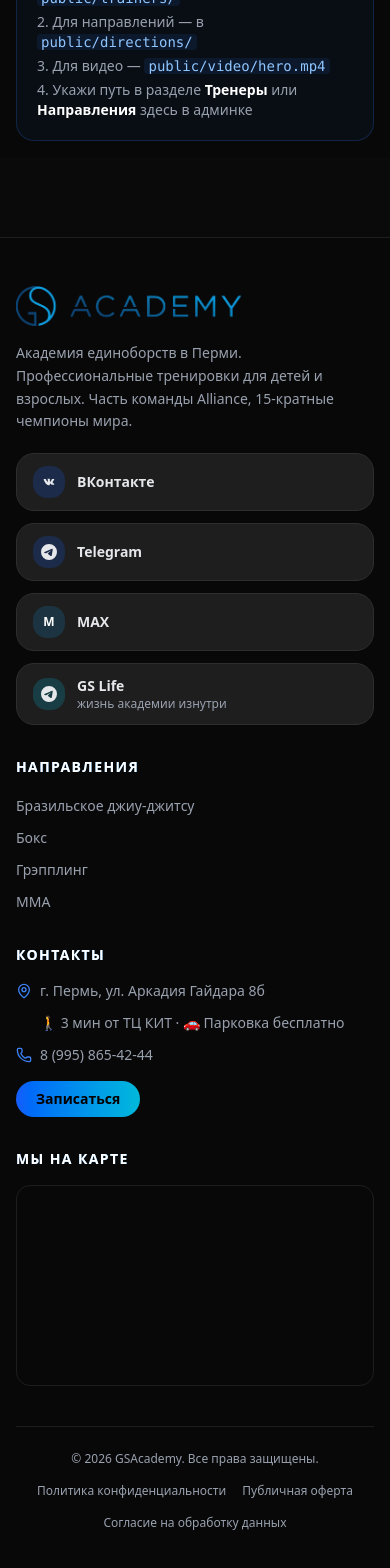
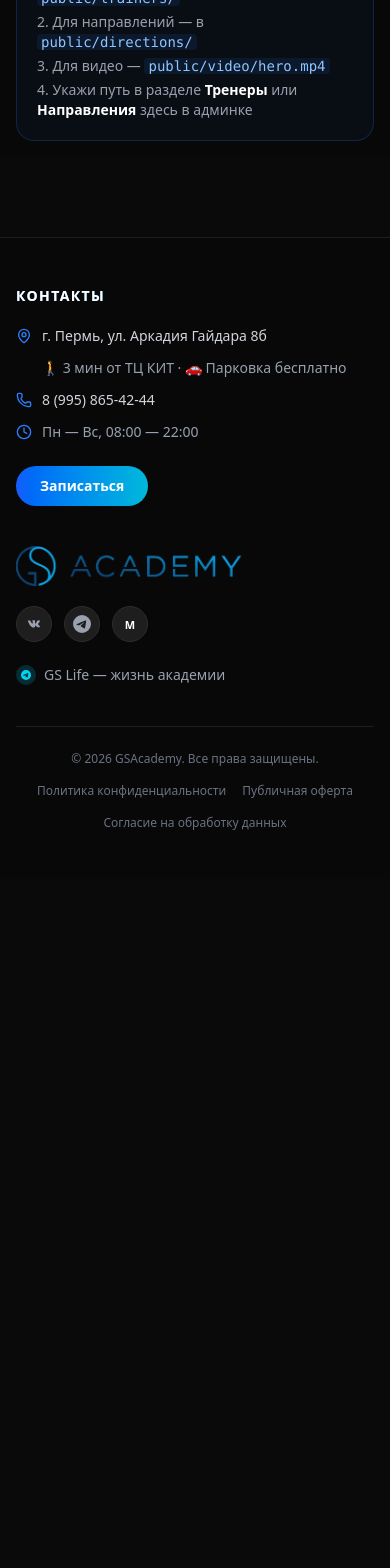
Before and after one commit to german9827387/bjj59-site, a Next.js app: page /admin in a window 390 px wide. Shown: the part 1210-2778 px from the top of the page. After the commit the page ends 2089 px from the top, so only its background shows below. Built offline with nearby package versions, Linux system fonts and the light colour scheme.

Commit message:
feat: редизайн футера, убрал записаться из MobileCTA, иконка M для MAX

```diff
--- a/components/Footer.tsx
+++ b/components/Footer.tsx
@@ -1,43 +1,34 @@
 "use client";
 import Link from "next/link";
 import Image from "next/image";
-import { MapPin, Phone } from "lucide-react";
-import { useRef, useEffect, useState } from "react";
+import { MapPin, Phone, Clock } from "lucide-react";
+import { useState } from "react";
 import LeadModal from "./LeadModal";
 
-function LazyFooterMap() {
-  const ref = useRef<HTMLDivElement>(null);
-  const [show, setShow] = useState(false);
-  useEffect(() => {
-    const el = ref.current;
-    if (!el) return;
-    const observer = new IntersectionObserver(
-      ([entry]) => { if (entry.isIntersecting) { setShow(true); observer.disconnect(); } },
-      { rootMargin: "200px" }
-    );
-    observer.observe(el);
-    return () => observer.disconnect();
-  }, []);
-  return (
-    <div ref={ref} className="rounded-xl overflow-hidden border border-[#1e1e1e] aspect-video">
-      {show ? (
-        <iframe
-          src="https://yandex.ru/map-widget/v1/?ll=56.29609%2C58.001796&z=17&pt=56.29609,58.001796,pm2rdm&l=map"
-          width="100%" height="100%" frameBorder="0" allowFullScreen
-          title="Карта GSAcademy" className="w-full h-full"
-        />
-      ) : (
-        <div className="w-full h-full bg-[#0d0d0d]" style={{ minHeight: "180px" }} />
-      )}
-    </div>
-  );
-}
-
-const directions = [
-  { label: "Бразильское джиу-джитсу", href: "/bjj" },
-  { label: "Бокс", href: "/boxing" },
-  { label: "Грэпплинг", href: "/grappling" },
-  { label: "ММА", href: "/mma" },
+const socials = [
+  {
+    label: "ВКонтакте",
+    href: "https://vk.com/bjjperm59",
+    icon: (
+      <svg width="18" height="18" viewBox="0 0 24 24" fill="currentColor">
+        <path d="M12.785 16.241s.288-.032.436-.194c.136-.148.132-.427.132-.427s-.02-1.304.576-1.496c.588-.188 1.341 1.26 2.14 1.816.605.421 1.064.329 1.064.329l2.137-.03s1.117-.071.587-.964c-.043-.073-.308-.661-1.588-1.87-1.34-1.264-1.16-1.059.453-3.246.983-1.332 1.376-2.145 1.253-2.493-.117-.332-.84-.244-.84-.244l-2.406.015s-.178-.025-.31.056c-.13.079-.212.262-.212.262s-.382 1.03-.89 1.907c-1.07 1.85-1.499 1.948-1.674 1.832-.407-.268-.305-1.075-.305-1.648 0-1.793.267-2.54-.521-2.733-.262-.065-.454-.107-1.123-.115-.858-.009-1.585.003-1.996.208-.274.138-.485.445-.356.462.16.02.521.099.713.364.248.341.239 1.107.239 1.107s.142 2.11-.333 2.372c-.327.179-.776-.187-1.739-1.865-.493-.859-.866-1.812-.866-1.812s-.07-.176-.198-.271c-.154-.115-.37-.151-.37-.151l-2.286.015s-.343.01-.469.161C3.94 8.176 4.043 8.5 4.043 8.5s1.793 4.261 3.821 6.408c1.861 1.972 3.977 1.841 3.977 1.841l.944-.012z"/>
+      </svg>
+    ),
+  },
+  {
+    label: "Telegram",
+    href: "https://t.me/GSAcademy59",
+    icon: (
+      <svg width="18" height="18" viewBox="0 0 24 24" fill="currentColor">
+        <path d="M11.944 0A12 12 0 0 0 0 12a12 12 0 0 0 12 12 12 12 0 0 0 12-12A12 12 0 0 0 12 0a12 12 0 0 0-.056 0zm4.962 7.224c.1-.002.321.023.465.14a.506.506 0 0 1 .171.325c.016.093.036.306.02.472-.18 1.898-.962 6.502-1.36 8.627-.168.9-.499 1.201-.82 1.23-.696.065-1.225-.46-1.9-.902-1.056-.693-1.653-1.124-2.678-1.8-1.185-.78-.417-1.21.258-1.91.177-.184 3.247-2.977 3.307-3.23.007-.032.014-.15-.056-.212s-.174-.041-.249-.024c-.106.024-1.793 1.14-5.061 3.345-.48.33-.913.49-1.302.48-.428-.008-1.252-.241-1.865-.44-.752-.245-1.349-.374-1.297-.789.027-.216.325-.437.893-.663 3.498-1.524 5.83-2.529 6.998-3.014 3.332-1.386 4.025-1.627 4.476-1.635z"/>
+      </svg>
+    ),
+  },
+  {
+    label: "MAX",
+    href: "https://max.ru/GSAcademy59",
+    icon: <span className="text-white font-bold text-[11px] leading-none">M</span>,
+  },
 ];
 
 const legalLinks = [
@@ -52,128 +43,80 @@ export default function Footer() {
     <>
     <footer id="contacts" className="bg-[#080808] border-t border-[#1e1e1e]">
       <div className="max-w-7xl mx-auto px-4 sm:px-6 lg:px-8 py-12 lg:py-16">
-        <div className="grid grid-cols-1 md:grid-cols-2 lg:grid-cols-4 gap-8 lg:gap-12">
-          {/* Brand */}
-          <div className="lg:col-span-1">
-            <div className="mb-4">
-              <Image src="/logo.png" alt="GS Academy" width={120} height={40} quality={60} className="h-10 w-auto object-contain" />
-            </div>
-            <p className="text-gray-400 text-sm leading-relaxed">
-              Академия единоборств в Перми. Профессиональные тренировки для детей и взрослых. Часть команды Alliance, 15-кратные чемпионы мира.
-            </p>
-            <div className="flex flex-col gap-3 mt-5">
-              <a
-                href="https://vk.com/bjjperm59"
-                target="_blank"
-                rel="noopener noreferrer"
-                className="flex items-center gap-3 bg-[#1e1e1e] hover:bg-blue-600/20 border border-[#2e2e2e] hover:border-blue-500/50 text-gray-200 hover:text-white rounded-2xl px-4 py-3 font-semibold text-sm transition-all group"
-              >
-                <span className="w-8 h-8 rounded-xl bg-blue-600/20 group-hover:bg-blue-600 flex items-center justify-center transition-all shrink-0">
-                  <svg width="16" height="16" viewBox="0 0 24 24" fill="currentColor">
-                    <path d="M12.785 16.241s.288-.032.436-.194c.136-.148.132-.427.132-.427s-.02-1.304.576-1.496c.588-.188 1.341 1.26 2.14 1.816.605.421 1.064.329 1.064.329l2.137-.03s1.117-.071.587-.964c-.043-.073-.308-.661-1.588-1.87-1.34-1.264-1.16-1.059.453-3.246.983-1.332 1.376-2.145 1.253-2.493-.117-.332-.84-.244-.84-.244l-2.406.015s-.178-.025-.31.056c-.13.079-.212.262-.212.262s-.382 1.03-.89 1.907c-1.07 1.85-1.499 1.948-1.674 1.832-.407-.268-.305-1.075-.305-1.648 0-1.793.267-2.54-.521-2.733-.262-.065-.454-.107-1.123-.115-.858-.009-1.585.003-1.996.208-.274.138-.485.445-.356.462.16.02.521.099.713.364.248.341.239 1.107.239 1.107s.142 2.11-.333 2.372c-.327.179-.776-.187-1.739-1.865-.493-.859-.866-1.812-.866-1.812s-.07-.176-.198-.271c-.154-.115-.37-.151-.37-.151l-2.286.015s-.343.01-.469.161C3.94 8.176 4.043 8.5 4.043 8.5s1.793 4.261 3.821 6.408c1.861 1.972 3.977 1.841 3.977 1.841l.944-.012z"/>
-                  </svg>
-                </span>
-                ВКонтакте
-              </a>
-              <a
-                href={`https://t.me/GSAcademy59?text=${encodeURIComponent('Здравствуйте! Пишу с сайта gsacademy.ru')}`}
-                target="_blank"
-                rel="noopener noreferrer"
-                className="flex items-center gap-3 bg-[#1e1e1e] hover:bg-blue-600/20 border border-[#2e2e2e] hover:border-blue-500/50 text-gray-200 hover:text-white rounded-2xl px-4 py-3 font-semibold text-sm transition-all group"
-              >
-                <span className="w-8 h-8 rounded-xl bg-blue-600/20 group-hover:bg-blue-600 flex items-center justify-center transition-all shrink-0">
-                  <svg width="16" height="16" viewBox="0 0 24 24" fill="currentColor">
-                    <path d="M11.944 0A12 12 0 0 0 0 12a12 12 0 0 0 12 12 12 12 0 0 0 12-12A12 12 0 0 0 12 0a12 12 0 0 0-.056 0zm4.962 7.224c.1-.002.321.023.465.14a.506.506 0 0 1 .171.325c.016.093.036.306.02.472-.18 1.898-.962 6.502-1.36 8.627-.168.9-.499 1.201-.82 1.23-.696.065-1.225-.46-1.9-.902-1.056-.693-1.653-1.124-2.678-1.8-1.185-.78-.417-1.21.258-1.91.177-.184 3.247-2.977 3.307-3.23.007-.032.014-.15-.056-.212s-.174-.041-.249-.024c-.106.024-1.793 1.14-5.061 3.345-.48.33-.913.49-1.302.48-.428-.008-1.252-.241-1.865-.44-.752-.245-1.349-.374-1.297-.789.027-.216.325-.437.893-.663 3.498-1.524 5.83-2.529 6.998-3.014 3.332-1.386 4.025-1.627 4.476-1.635z"/>
-                  </svg>
-                </span>
-                Telegram
-              </a>
-              <a
-                href="https://max.ru/GSAcademy59"
-                target="_blank"
-                rel="noopener noreferrer"
-                className="flex items-center gap-3 bg-[#1e1e1e] hover:bg-blue-600/20 border border-[#2e2e2e] hover:border-blue-500/50 text-gray-200 hover:text-white rounded-2xl px-4 py-3 font-semibold text-sm transition-all group"
-              >
-                <span className="w-8 h-8 rounded-xl bg-[#168ACD]/20 group-hover:bg-[#168ACD] flex items-center justify-center transition-all shrink-0">
-                  <span className="text-white font-bold text-xs">M</span>
-                </span>
-                MAX
-              </a>
-              <a
-                href="https://t.me/GSacademyperm"
-                target="_blank"
-                rel="noopener noreferrer"
-                className="flex items-center gap-3 bg-[#1e1e1e] hover:bg-cyan-500/20 border border-[#2e2e2e] hover:border-cyan-500/50 text-gray-200 hover:text-white rounded-2xl px-4 py-3 font-semibold text-sm transition-all group"
-              >
-                <span className="w-8 h-8 rounded-xl bg-cyan-500/20 group-hover:bg-cyan-500 flex items-center justify-center transition-all shrink-0">
-                  <svg width="16" height="16" viewBox="0 0 24 24" fill="currentColor">
-                    <path d="M11.944 0A12 12 0 0 0 0 12a12 12 0 0 0 12 12 12 12 0 0 0 12-12A12 12 0 0 0 12 0a12 12 0 0 0-.056 0zm4.962 7.224c.1-.002.321.023.465.14a.506.506 0 0 1 .171.325c.016.093.036.306.02.472-.18 1.898-.962 6.502-1.36 8.627-.168.9-.499 1.201-.82 1.23-.696.065-1.225-.46-1.9-.902-1.056-.693-1.653-1.124-2.678-1.8-1.185-.78-.417-1.21.258-1.91.177-.184 3.247-2.977 3.307-3.23.007-.032.014-.15-.056-.212s-.174-.041-.249-.024c-.106.024-1.793 1.14-5.061 3.345-.48.33-.913.49-1.302.48-.428-.008-1.252-.241-1.865-.44-.752-.245-1.349-.374-1.297-.789.027-.216.325-.437.893-.663 3.498-1.524 5.83-2.529 6.998-3.014 3.332-1.386 4.025-1.627 4.476-1.635z"/>
-                  </svg>
-                </span>
-                <span>
-                  GS Life
-                  <span className="block text-xs font-normal text-gray-400 group-hover:text-cyan-300 transition-colors">жизнь академии изнутри</span>
-                </span>
-              </a>
-            </div>
-          </div>
-
-          {/* Directions */}
-          <div>
-            <h3 className="text-white font-bold text-sm uppercase tracking-widest mb-4 bg-gradient-to-r from-blue-400 to-cyan-400 text-transparent bg-clip-text">Направления</h3>
-            <ul className="space-y-2">
-              {directions.map((d) => (
-                <li key={d.href}>
-                  <Link
-                    href={d.href}
-                    className="text-gray-400 hover:text-[#3B82F6] transition-colors text-sm"
-                  >
-                    {d.label}
-                  </Link>
-                </li>
-              ))}
-            </ul>
-          </div>
-
-          {/* Contact */}
-          <div>
-            <h3 className="text-white font-bold text-sm uppercase tracking-widest mb-4 bg-gradient-to-r from-blue-400 to-cyan-400 text-transparent bg-clip-text">Контакты</h3>
+        <div className="grid grid-cols-1 md:grid-cols-2 gap-10 lg:gap-16">
+          {/* Контакты — на мобилке первые */}
+          <div className="order-1 md:order-2">
+            <h3 className="text-white font-bold text-sm uppercase tracking-widest mb-5 bg-gradient-to-r from-blue-400 to-cyan-400 text-transparent bg-clip-text">Контакты</h3>
             <ul className="space-y-3">
-              <li className="flex items-start gap-2 text-gray-400 text-sm">
-                <MapPin size={16} className="text-[#3B82F6] shrink-0 mt-0.5" />
+              <li className="flex items-start gap-2.5 text-gray-300 text-sm">
+                <MapPin size={16} className="text-blue-500 shrink-0 mt-0.5" />
                 <span>г. Пермь, ул. Аркадия Гайдара 8б</span>
               </li>
-              <li className="flex items-start gap-2 text-gray-400 text-sm pl-6">
+              <li className="flex items-start gap-2.5 text-gray-400 text-sm pl-[26px]">
                 <span>🚶 3 мин от ТЦ КИТ · 🚗 Парковка бесплатно</span>
               </li>
               <li>
                 <a
                   href="tel:+79958654244"
-                  className="flex items-center gap-2 text-gray-400 hover:text-[#3B82F6] transition-colors text-sm"
+                  className="flex items-center gap-2.5 text-gray-300 hover:text-blue-400 transition-colors text-sm"
                 >
-                  <Phone size={16} className="text-[#3B82F6] shrink-0" />
+                  <Phone size={16} className="text-blue-500 shrink-0" />
                   <span>8 (995) 865-42-44</span>
                 </a>
+              </li>
+              <li className="flex items-center gap-2.5 text-gray-400 text-sm">
+                <Clock size={16} className="text-blue-500 shrink-0" />
+                <span>Пн — Вс, 08:00 — 22:00</span>
               </li>
             </ul>
             <button
               onClick={() => setModalOpen(true)}
-              className="inline-block mt-4 bg-gradient-to-r from-blue-600 to-cyan-500 text-black font-bold py-2 px-5 rounded-full text-sm hover:opacity-90 transition-opacity"
+              className="mt-6 bg-gradient-to-r from-blue-600 to-cyan-500 text-white font-bold py-2.5 px-6 rounded-full text-sm hover:opacity-90 transition-opacity"
             >
               Записаться
             </button>
           </div>
 
-          {/* Map */}
-          <div>
-            <h3 className="text-white font-bold text-sm uppercase tracking-widest mb-4 bg-gradient-to-r from-blue-400 to-cyan-400 text-transparent bg-clip-text">Мы на карте</h3>
-            <LazyFooterMap />
+          {/* Бренд + соцсети */}
+          <div className="order-2 md:order-1">
+            <div className="mb-5">
+              <Image src="/logo.png" alt="GS Academy" width={120} height={40} quality={60} className="h-10 w-auto object-contain" />
+            </div>
+            {/* Соцсети — компактные иконки в ряд */}
+            <div className="flex items-center gap-3 mb-5">
+              {socials.map((s) => (
+                <a
+                  key={s.label}
+                  href={s.href}
+                  target="_blank"
+                  rel="noopener noreferrer"
+                  aria-label={s.label}
+                  className="w-9 h-9 rounded-full bg-[#1e1e1e] border border-[#2e2e2e] hover:border-blue-500/50 hover:bg-blue-600/20 flex items-center justify-center text-gray-400 hover:text-white transition-all"
+                >
+                  {s.icon}
+                </a>
+              ))}
+            </div>
+            {/* GS Life */}
+            <a
+              href="https://t.me/GSacademyperm"
+              target="_blank"
+              rel="noopener noreferrer"
+              className="inline-flex items-center gap-2 text-sm text-gray-400 hover:text-cyan-400 transition-colors"
+            >
+              <span className="w-5 h-5 rounded-full bg-cyan-500/20 flex items-center justify-center shrink-0">
+                <svg width="10" height="10" viewBox="0 0 24 24" fill="currentColor" className="text-cyan-400">
+                  <path d="M11.944 0A12 12 0 0 0 0 12a12 12 0 0 0 12 12 12 12 0 0 0 12-12A12 12 0 0 0 12 0a12 12 0 0 0-.056 0zm4.962 7.224c.1-.002.321.023.465.14a.506.506 0 0 1 .171.325c.016.093.036.306.02.472-.18 1.898-.962 6.502-1.36 8.627-.168.9-.499 1.201-.82 1.23-.696.065-1.225-.46-1.9-.902-1.056-.693-1.653-1.124-2.678-1.8-1.185-.78-.417-1.21.258-1.91.177-.184 3.247-2.977 3.307-3.23.007-.032.014-.15-.056-.212s-.174-.041-.249-.024c-.106.024-1.793 1.14-5.061 3.345-.48.33-.913.49-1.302.48-.428-.008-1.252-.241-1.865-.44-.752-.245-1.349-.374-1.297-.789.027-.216.325-.437.893-.663 3.498-1.524 5.83-2.529 6.998-3.014 3.332-1.386 4.025-1.627 4.476-1.635z"/>
+                </svg>
+              </span>
+              GS Life — жизнь академии
+            </a>
           </div>
         </div>
 
         {/* Bottom */}
         <div className="mt-10 pt-6 border-t border-[#1e1e1e] flex flex-col md:flex-row justify-between items-center gap-4">
-          <p className="text-gray-400 text-xs">
+          <p className="text-gray-500 text-xs">
             © {new Date().getFullYear()} GSAcademy. Все права защищены.
           </p>
           <div className="flex flex-wrap gap-4 justify-center">
@@ -181,7 +124,7 @@ export default function Footer() {
               <Link
                 key={l.href}
                 href={l.href}
-                className="text-gray-400 hover:text-[#3B82F6] text-xs transition-colors"
+                className="text-gray-500 hover:text-blue-400 text-xs transition-colors"
               >
                 {l.label}
               </Link>
--- a/components/MobileCTA.tsx
+++ b/components/MobileCTA.tsx
@@ -1,8 +1,7 @@
 "use client";
 
-import { MessageCircle, X, Calendar, Send, Phone } from "lucide-react";
+import { MessageCircle, X, Send, Phone } from "lucide-react";
 import { useState } from "react";
-import LeadModal from "./LeadModal";
 
 const TG_URL = "https://t.me/+79958636285";
 const MAX_URL = "https://max.ru/GSAcademy59";
@@ -10,7 +9,6 @@ const PHONE_URL = "tel:+79958654244";
 
 export default function MobileCTA() {
   const [open, setOpen] = useState(false);
-  const [modalOpen, setModalOpen] = useState(false);
 
   function openChat() {
     setOpen(false);
@@ -38,15 +36,9 @@ export default function MobileCTA() {
     },
     {
       label: "Написать в MAX",
-      icon: <Send className="w-5 h-5 text-white" />,
+      icon: <span className="text-white font-black text-lg leading-none">M</span>,
       color: "bg-[#168ACD]",
       onClick: () => { setOpen(false); ymGoal("tg_click"); window.open(MAX_URL, "_blank"); },
-    },
-    {
-      label: "Записаться бесплатно",
-      icon: <Calendar className="w-5 h-5 text-white" />,
-      color: "bg-blue-600",
-      onClick: () => { setOpen(false); ymGoal("lead_form_open"); setModalOpen(true); },
     },
     {
       label: "Алина онлайн",
@@ -100,8 +92,6 @@ export default function MobileCTA() {
           </div>
         </button>
       </div>
-
-      <LeadModal isOpen={modalOpen} onClose={() => setModalOpen(false)} />
     </>
   );
 }
```
